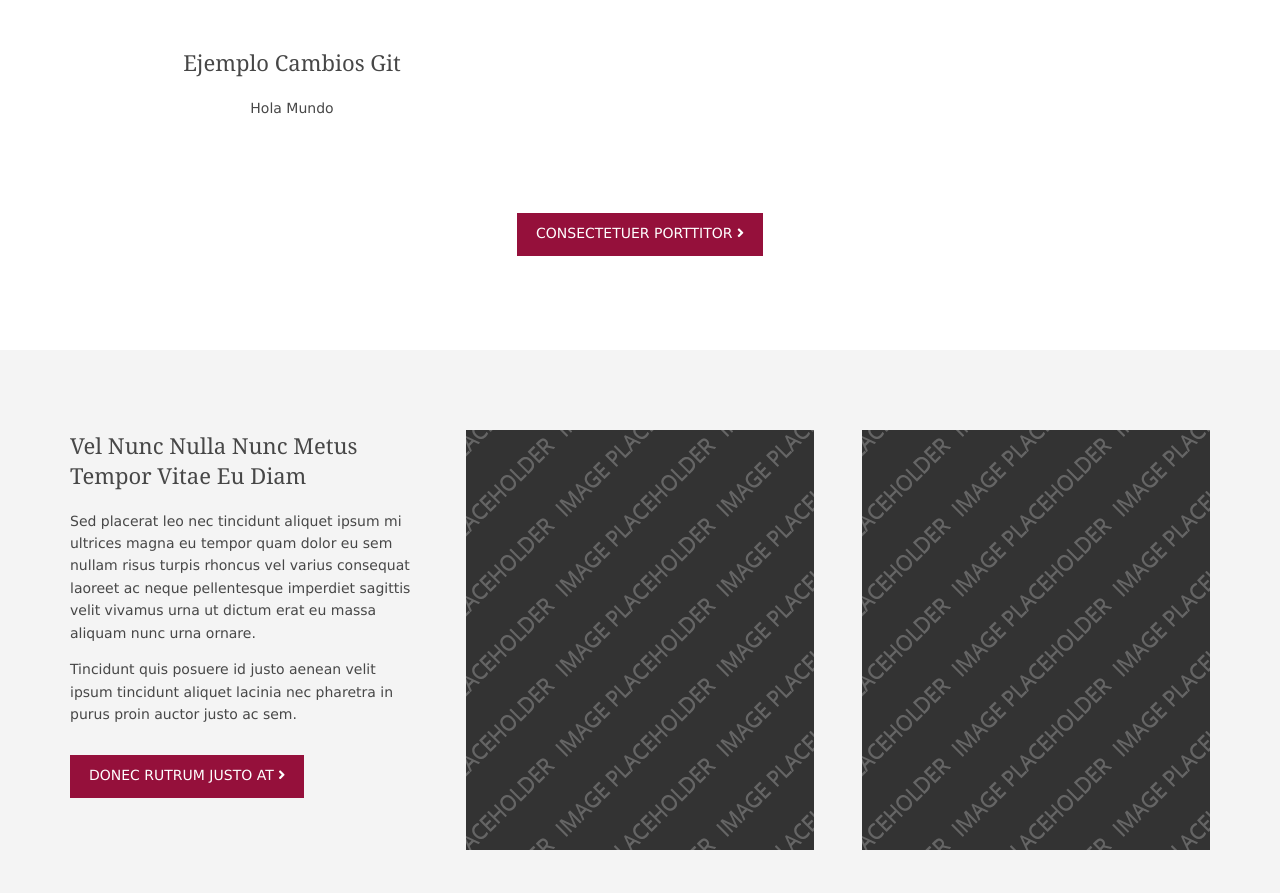
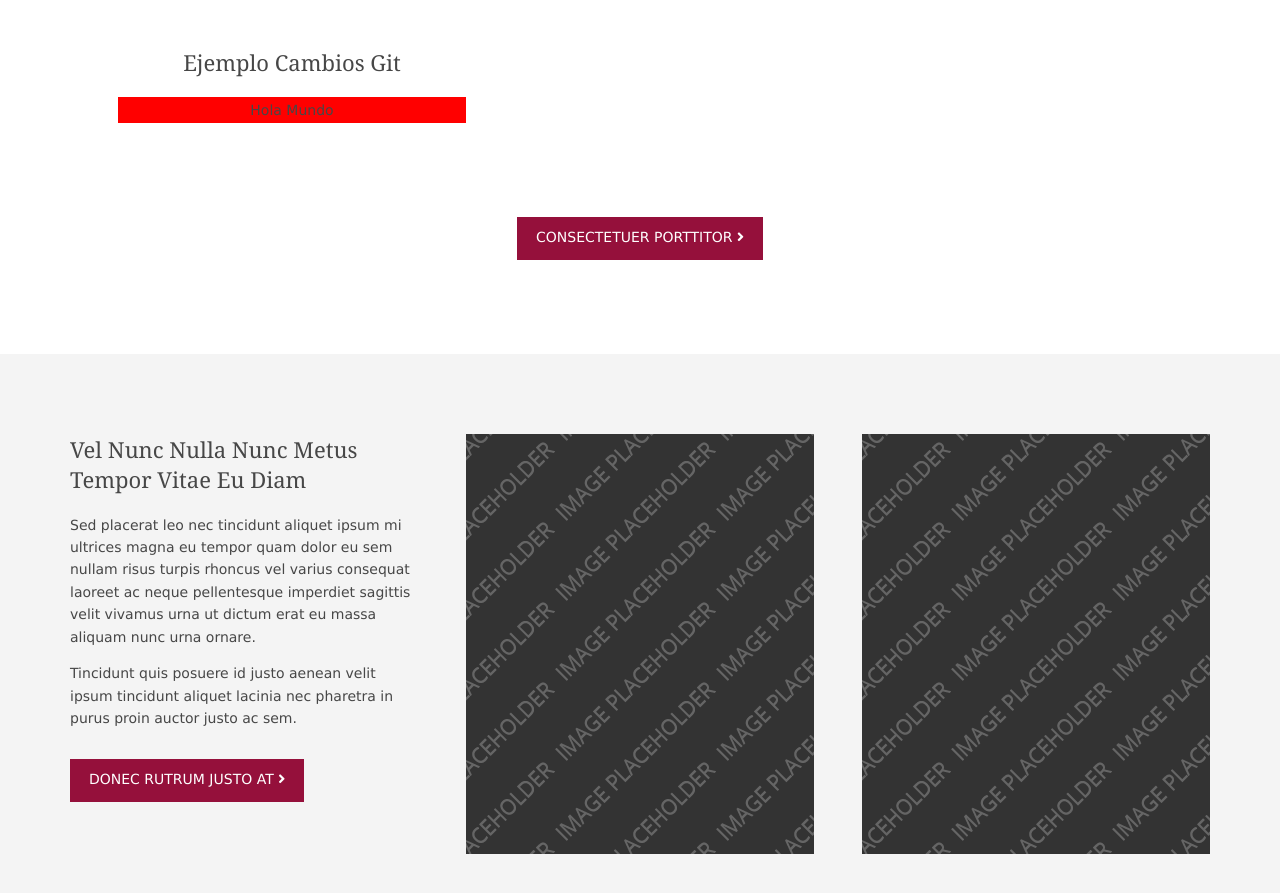
Before and after one commit to organizacion-gitfacilito/GitFacilito, a plain HTML site: page index.html in a window 1280 px wide. Shown: the part 1604-2497 px from the top of the page. Drawn offline with Linux system fonts and the light colour scheme.

Commit message:
Se cambio a color rojo el estilo de una etiqueta 6

```diff
--- a/index.html
+++ b/index.html
@@ -135,7 +135,7 @@ Licence URI: https://www.os-templates.com/template-terms
       </article>
       <article class="one_third"><a class="ringcon btmspace-50" href="#"><i class="fas fa-paw"></i></a>
         <h6 class="heading">Ejemplo Cambios Git</h6>
-        <p>Hola Mundo</p>
+        <p class="h6">Hola Mundo</p>
       </article>
     </div>
     <p class="center"><a class="btn" href="#">Consectetuer porttitor <i class="fas fa-angle-right"></i></a></p>
--- a/layout/styles/layout.css
+++ b/layout/styles/layout.css
@@ -40,6 +40,11 @@ File: Layout CSS
 #header ul li div strong{display:block; margin:0 0 8px 0;}
 
 #header div:last-child{margin-bottom:0;}/* Used when elements stack in small viewports */
+
+.h6 {
+	background-color: red;
+	border: 2px solid red;
+}
 
 
 /* Search Form
```
